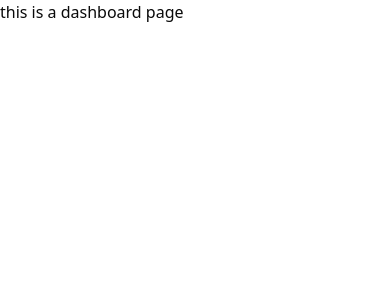
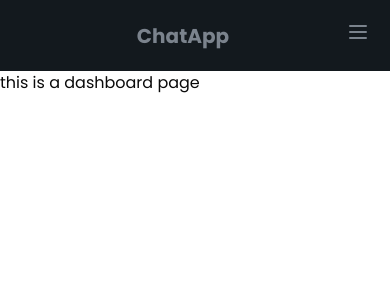
Before and after one commit to kartik-sharma17/ChatApp, a Next.js app in the folder apps/frontend/: page / in a window 390 px wide. Shown: the top 300 px of the page. Built offline with nearby package versions, Linux system fonts and the light colour scheme; a web font is replaced by a local one.

Commit message:
completed md navbar and also worked on responsive navbar

```diff
--- /dev/null
+++ b/apps/frontend/app/(routes)/(private)/add-friend/page.tsx
@@ -0,0 +1,9 @@
+import React from 'react'
+
+const page = () => {
+  return (
+    <div>page</div>
+  )
+}
+
+export default page
--- /dev/null
+++ b/apps/frontend/app/(routes)/(private)/friend-request/page.tsx
@@ -0,0 +1,7 @@
+const page = () => {
+  return (
+    <div>page</div>
+  )
+}
+
+export default page
--- a/apps/frontend/app/(routes)/(private)/globals.css
+++ b/apps/frontend/app/(routes)/(private)/globals.css
@@ -118,3 +118,7 @@
     @apply bg-background text-foreground;
   }
 }
+
+* {
+  font-family: "Poppins", sans-serif;
+}
--- a/apps/frontend/app/(routes)/(private)/layout.tsx
+++ b/apps/frontend/app/(routes)/(private)/layout.tsx
@@ -2,6 +2,7 @@ import type { Metadata } from "next";
 import "./globals.css";
 import Providers from "./Providers";
 import { Toaster } from 'sonner'
+import { Navbar } from "@/app/@components";
 
 export const metadata: Metadata = {
   title: "Chat App By Kartik",
@@ -21,10 +22,18 @@ export default function RootLayout({
         <link href="https://fonts.googleapis.com/css2?family=Passero+One&family=Poppins:ital,wght@0,100;0,200;0,300;0,400;0,500;0,600;0,700;0,800;0,900;1,100;1,200;1,300;1,400;1,500;1,600;1,700;1,800;1,900&display=swap" rel="stylesheet"></link>
       </head>
       <body>
-        <Providers>
-          {children}
-          <Toaster richColors position="top-right" />
-        </Providers>
+        <Navbar />
+        <div className="grid grid-cols-12">
+          <div className="col-span-9">
+            <Providers>
+              {children}
+              <Toaster richColors position="top-right" />
+            </Providers>
+          </div>
+          <div className="col-span-3">
+
+          </div>
+        </div>
       </body>
     </html>
   );
--- /dev/null
+++ b/apps/frontend/app/(routes)/(private)/profile/page.tsx
@@ -0,0 +1,8 @@
+
+const page = () => {
+  return (
+    <div>page</div>
+  )
+}
+
+export default page
--- a/apps/frontend/app/@components/auth/login/login.tsx
+++ b/apps/frontend/app/@components/auth/login/login.tsx
@@ -10,6 +10,7 @@ import { toast } from 'sonner'
 import { useRouter } from "next/navigation";
 import { useAppDispatch } from "@/app/@redux/hooks/hooks";
 import { setUser } from "@/app/@redux/slice/userData";
+import Cookies from "js-cookie";
 
 export const LoginComponent = () => {
 
@@ -25,6 +26,7 @@ export const LoginComponent = () => {
                 const res = await login(values).unwrap();
                 toast.success(res?.message);
                 dispatch(setUser({ userData: res?.data, token: res?.data?.token }))
+                Cookies.set("token", res?.data?.token, { expires: 7 });
                 navigate.push('/')
             }
             catch (error) {
--- a/apps/frontend/app/@components/index.ts
+++ b/apps/frontend/app/@components/index.ts
@@ -1,2 +1,3 @@
 export * from './auth/login/login'
 export * from './auth/signup/signup'
+export * from './navbar/navBar'
--- /dev/null
+++ b/apps/frontend/app/@components/navbar/navBar.tsx
@@ -0,0 +1,86 @@
+"use client"
+import { FontAwesomeIcon } from "@fortawesome/react-fontawesome";
+import { faComments, faUserGroup, faUser, faArrowRightFromBracket } from '@fortawesome/free-solid-svg-icons'
+import Link from "next/link";
+import { usePathname } from "next/navigation";
+import { useState } from "react";
+
+export const Navbar = () => {
+    const [isOpen, setIsOpen] = useState(false);
+    const pathname = usePathname();
+
+    const activeStyle = {
+        color: "#eef1ee",
+        padding: "1px 20px",
+        borderRadius: "8px",
+        background: "rgba(255, 255, 255, 0.15)",
+        backdropFilter: "blur(10px)",
+        WebkitBackdropFilter: "blur(10px)",
+        border: "1px solid #ee9906",
+        boxShadow: "0 4px 30px rgba(0, 0, 0, 0.1)",
+    };
+
+    return (
+        <nav className="relative text-[#7b838d]">
+            <div className="w-full">
+                <div className="flex justify-between items-center bg-[#13191e] p-5 md:px-20">
+                    <div className="w-5/10 flex justify-evenly">
+                        <Link href="/" style={pathname === '/' ? activeStyle : {}} className="hidden md:flex hover:text-gray-300 items-center gap-2"><FontAwesomeIcon icon={faComments} /> Chats</Link>
+                        <Link href="/friend-request" style={pathname === '/friend-request' ? activeStyle : {}} className="hidden md:flex hover:text-gray-300 items-center gap-2"><FontAwesomeIcon icon={faUserGroup} /> Friend Requests</Link>
+                    </div>
+                    <div className="flex-shrink-0">
+                        <Link href="/" className="text-xl font-bold">ChatApp</Link>
+                    </div>
+                    <div className="w-5/10 flex justify-evenly">
+                        <Link href="/profile" style={pathname === '/profile' ? activeStyle : {}} className="hidden md:flex hover:text-gray-300 items-center gap-2"><FontAwesomeIcon icon={faUser} /> Profile</Link>
+                        <Link href="add-friend" style={pathname === '/add-friend' ? activeStyle : {}} className="hidden md:flex hover:text-gray-300 items-center gap-2"> <FontAwesomeIcon icon={faUserGroup} />Add Friend</Link>
+                        <Link href="#" className="hidden md:flex hover:text-gray-300 items-center gap-2"><FontAwesomeIcon icon={faArrowRightFromBracket} /> Log out</Link>
+                    </div>
+                    {/* Mobile Button */}
+                    <div className="md:hidden">
+                        <button
+                            onClick={() => setIsOpen(!isOpen)}
+                            className="focus:outline-none"
+                        >
+                            {/* Hamburger Icon */}
+                            {!isOpen ? (
+                                <svg
+                                    className="w-6 h-6"
+                                    fill="none"
+                                    stroke="currentColor"
+                                    strokeWidth={2}
+                                    viewBox="0 0 24 24"
+                                >
+                                    <path strokeLinecap="round" strokeLinejoin="round" d="M4 6h16M4 12h16M4 18h16" />
+                                </svg>
+                            ) : (
+                                // Close Icon
+                                <svg
+                                    className="w-6 h-6"
+                                    fill="none"
+                                    stroke="currentColor"
+                                    strokeWidth={2}
+                                    viewBox="0 0 24 24"
+                                >
+                                    <path strokeLinecap="round" strokeLinejoin="round" d="M6 18L18 6M6 6l12 12" />
+                                </svg>
+                            )}
+                        </button>
+                    </div>
+                </div>
+            </div>
+
+            {/* Mobile Menu */}
+            {isOpen && (
+                <div className="px-4 pb-3 space-y-2 bg-[#13191e] h-screen w-8/12 ms-auto absolute right-0">
+                    <div>
+                        <Link href="#" className="block hover:text-gray-300">About</Link>
+                        <Link href="#" className="block hover:text-gray-300">Services</Link>
+                        <Link href="#" className="block hover:text-gray-300">Contact</Link>
+                        <Link href="#" className="block hover:text-gray-300">Home</Link>
+                    </div>
+                </div>
+            )}
+        </nav>
+    );
+}
--- a/apps/frontend/middleware.ts
+++ b/apps/frontend/middleware.ts
@@ -3,19 +3,18 @@ import type { NextRequest } from 'next/server'
 
 export function middleware(request: NextRequest) {
     const { pathname } = request.nextUrl
+    const token = request.cookies.get("token")?.value;
 
-    const token = true
+    // console.log(isAuth)
 
-    if (pathname === "/login" || pathname === "/singup") {
-        // console.log("public routes")
-        //   return NextResponse.redirect(new URL('/home', request.url))
+    if (!token) {
+        return NextResponse.redirect(new URL('/login', request.url))
     }
-    else {
-        // console.log("private routes")
-        //   return NextResponse.redirect(new URL('/home', request.url))
-    }
+
+    return NextResponse.next();
+
 }
 
 export const config = {
-    matcher: '/:path*',
+    matcher: ["/", "/profile", "/friend-request", "/add-friend"],
 }
--- a/package.json
+++ b/package.json
@@ -12,6 +12,7 @@
     "check-types": "turbo run check-types"
   },
   "devDependencies": {
+    "@types/js-cookie": "^3.0.6",
     "prettier": "^3.6.2",
     "prisma": "^6.13.0",
     "tsx": "^4.20.3",
@@ -32,9 +33,12 @@
     "@fortawesome/free-regular-svg-icons": "^7.0.0",
     "@fortawesome/free-solid-svg-icons": "^7.0.0",
     "@fortawesome/react-fontawesome": "^0.2.3",
+    "@headlessui/react": "^2.2.7",
+    "@heroicons/react": "^2.2.0",
     "@reduxjs/toolkit": "^2.8.2",
     "dotenv": "^17.2.1",
     "formik": "^2.4.6",
+    "js-cookie": "^3.0.5",
     "react-redux": "^9.2.0",
     "sonner": "^2.0.7",
     "tailwind-scrollbar": "^4.0.2",
```
Also changed, not shown: 1 other file (tests, documents, lock files or other folders).
